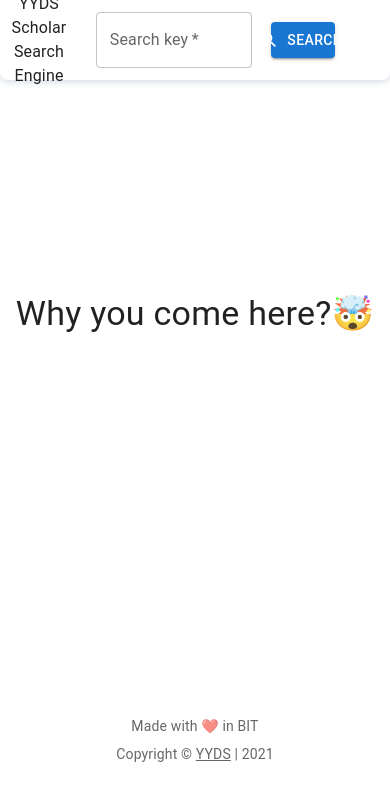
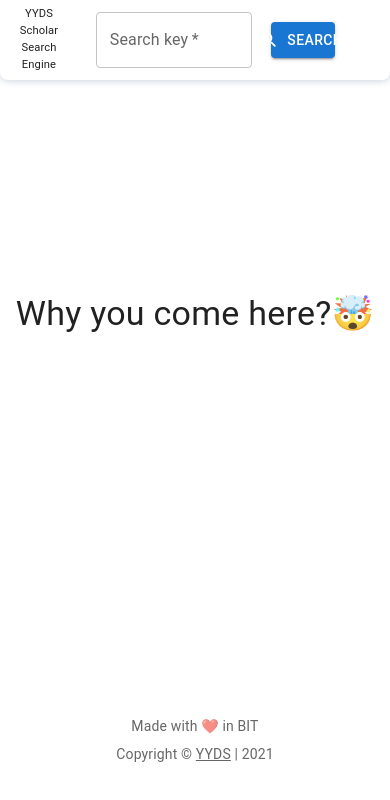
Before and after one commit to BITCS-Information-Retrieval-2021-2022/project2-yyds, a React (Create React App) app in the folder display_frontend/: page /error in a window 390 px wide. Shown: the top 800 px of the page. Built offline with nearby package versions, Linux system fonts and the light colour scheme.

Commit message:
:sparkles:make the font size of title responsive

```diff
--- a/display_frontend/src/components/NavigationBar.js
+++ b/display_frontend/src/components/NavigationBar.js
@@ -3,7 +3,15 @@ import SearchBar from "./SearchBar";
 import React from "react";
 
 const NavigationBar = React.forwardRef((props, ref) => {
-  let theme = createTheme();
+  let theme = createTheme({
+    typography: {
+      body1: {
+        '@media (max-width:584px)': {
+          fontSize: "0.7rem"
+        }
+      }
+    }
+  });
   theme = responsiveFontSizes(theme);
 
   return (
```
